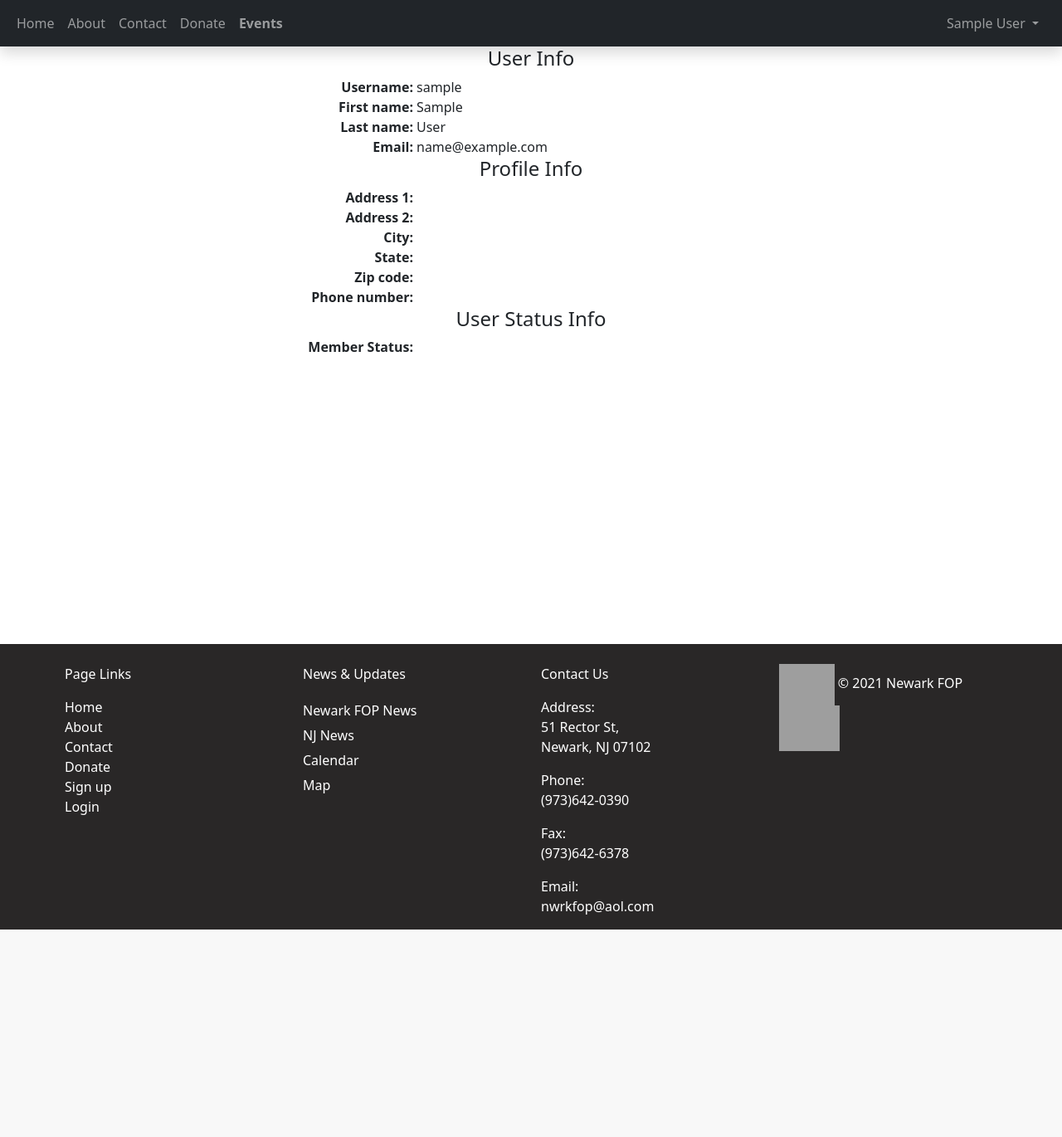
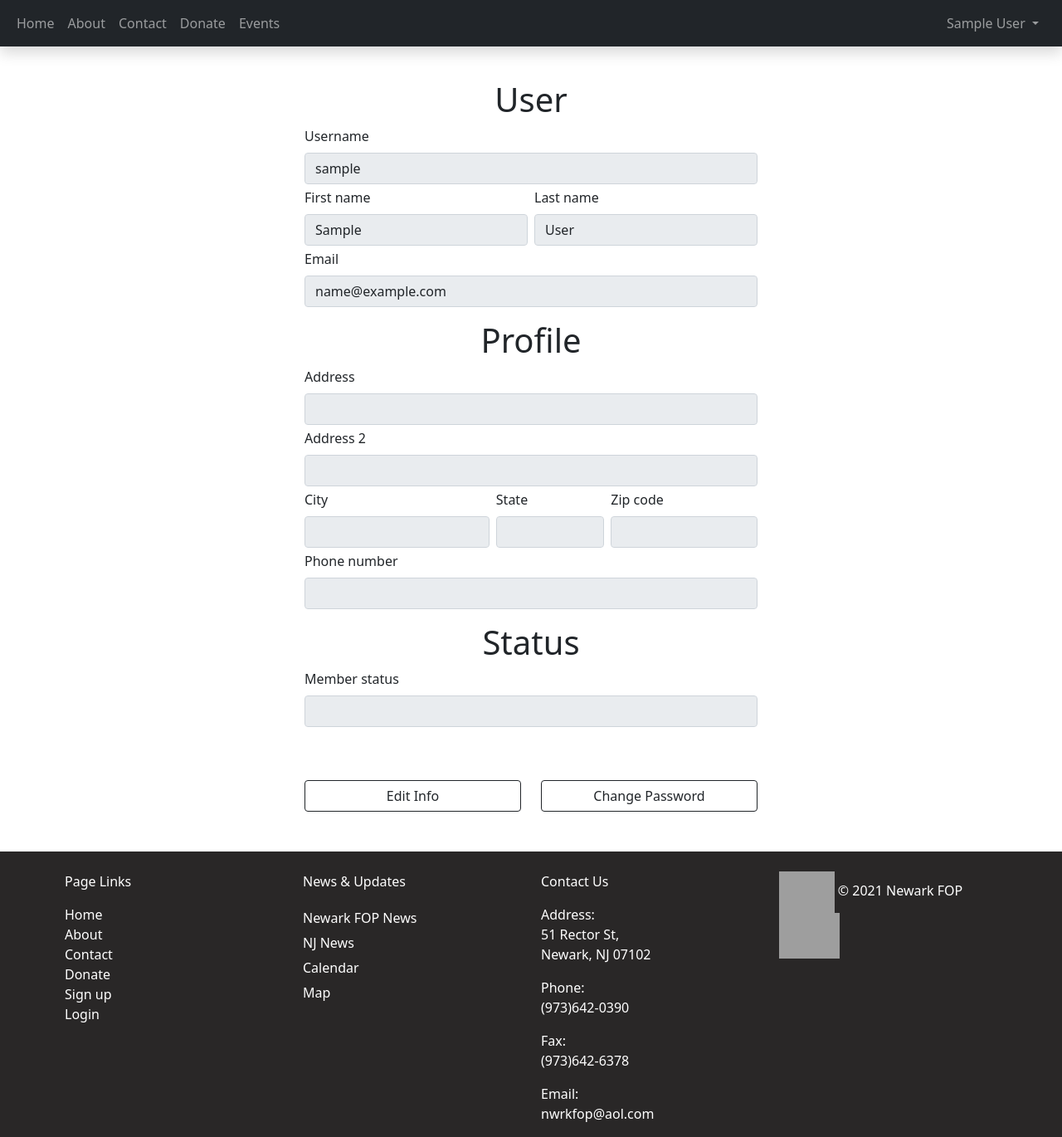
Before and after one commit to gajeraYash/NFOP-app, a Django app: page /member in a window 1280 px wide. Shown: the whole page at 83% size. Before the commit the page ends 1120 px from the top, so only its background shows below. Run offline with Django 3.2, Linux system fonts and the light colour scheme; the visitor is signed in with stand-in values (Sample User, id 1); parts of the project's set-up code (start-up, migrations or seed data) failed here and were passed over; some libraries are stand-ins or nearby versions; grey boxes are pictures that could not be loaded.

Commit message:
Minor CSS or Design Changes

```diff
--- a/templates/app/member/member.html
+++ b/templates/app/member/member.html
@@ -9,59 +9,92 @@
 <!-- Navbar -->
 {% include "app/partials/navbar.html" with user=user %}
 <section id="home" class="full-background">
-  <div class="container">
+  <div class="container py-4">
+    <div class="row justify-content-center">
+      <div class="col-10 col-md-8 col-lg-6">
         <div class="row text-center">
-      <h4>User Info</h4>
+          <h4 class="pt-3 display-6">User</h4>
         </div>
-    <div class="row g-1 justify-content-center">
-      <div class="col-md-3 text-end"><strong>Username:</strong></div>
-      <div class="col-md-6">{{user.username}}</div>
+        <div class="row">
+          <div class="col">
+            <label for="username_id" class="form-label">Username</label>
+            <input type="text" class="form-control" name="username_read" value="{{user.username}}" id="username_id" readonly >
           </div>
-    <div class="row g-1 justify-content-center">
-      <div class="col-md-3 text-end"><strong>First name:</strong></div>
-      <div class="col-md-6">{{user.first_name}}</div>
         </div>
-    <div class="row g-1 justify-content-center">
-      <div class="col-md-3 text-end"><strong>Last name:</strong></div>
-      <div class="col-md-6">{{user.last_name}}</div>
+        <div class="row g-2 pt-1">
+          <div class="col-md-6">
+            <label for="first_name_id" class="form-label">First name</label>
+            <input type="text" class="form-control" name="first_name_read" value="{{user.first_name}}" id="first_name_id" readonly >
           </div>
-    <div class="row g-1 justify-content-center">
-      <div class="col-md-3 text-end"><strong>Email:</strong></div>
-      <div class="col-md-6">{{user.email}}</div>
+          <div class="col-md-6">
+            <label for="last_name_id" class="form-label">Last name</label>
+            <input type="text" class="form-control" name="last_name_read" value="{{user.last_name}}" id="last_name_id" readonly >
+          </div>
+        </div>
+        <div class="row pt-1">
+          <div class="col">
+            <label for="email_id" class="form-label">Email</label>
+            <input type="email" class="form-control" name="email_read" value="{{user.email}}" id="email_id" readonly >
+          </div>
         </div>
         <div class="row text-center">
-      <h4>Profile Info</h4>
+          <h4 class="pt-3 display-6">Profile</h4>
         </div>
-    <div class="row g-1 justify-content-center">
-      <div class="col-md-3 text-end"><strong>Address 1:</strong></div>
-      <div class="col-md-6">{{user.userprofile.address_1}}</div>
+        <div class="row">
+          <div class="col">
+            <label for="address_1_id" class="form-label">Address</label>
+            <input type="text" class="form-control" name="address_1_read" value="{{user.userprofile.address_1}}" id="address_1_id" readonly >
           </div>
-    <div class="row g-1 justify-content-center">
-      <div class="col-md-3 text-end"><strong>Address 2:</strong></div>
-      <div class="col-md-6">{{user.userprofile.address_2}}</div>
         </div>
-    <div class="row g-1 justify-content-center">
-      <div class="col-md-3 text-end"><strong>City:</strong></div>
-      <div class="col-md-6">{{user.userprofile.city}}</div>
+        <div class="row pt-1">
+          <div class="col">
+            <label for="address_2_id" class="form-label">Address 2</label>
+            <input type="text" class="form-control" name="address_2_read" value="{{user.userprofile.address_2}}" id="address_2_id" readonly >
           </div>
-    <div class="row g-1 justify-content-center">
-      <div class="col-md-3 text-end"><strong>State:</strong></div>
-      <div class="col-md-6">{{user.userprofile.state}}</div>
         </div>
-    <div class="row g-1 justify-content-center">
-      <div class="col-md-3 text-end"><strong>Zip code:</strong></div>
-      <div class="col-md-6">{{user.userprofile.zip_code}}</div>
+        <div class="row pt-1 g-2">
+          <div class="col-md-5">
+            <label for="city_id" class="form-label">City</label>
+            <input type="text" class="form-control" name="city_read" value="{{user.userprofile.city}}" id="city_id" readonly >
           </div>
-    <div class="row g-1 justify-content-center">
-      <div class="col-md-3 text-end"><strong>Phone number:</strong></div>
-      <div class="col-md-6">{{user.userprofile.phone_number}}</div>
+          <div class="col-md-3">
+            <label for="state_id" class="form-label">State</label>
+            <input type="text" class="form-control" name="state_read" value="{{user.userprofile.state}}" id="state_id" readonly >
+          </div>
+          <div class="col-md-4">
+            <label for="zip_code_id" class="form-label">Zip code</label>
+            <input type="text" class="form-control" name="zip_code_read" value="{{user.userprofile.zip_code}}" id="zip_code_id" readonly >
+          </div>
+        </div>
+        <div class="row pt-1">
+          <div class="col">
+            <label for="phone_number_id" class="form-label">Phone number</label>
+            <input type="text" class="form-control" name="phone_number_read" value="{{user.userprofile.phone_number}}" id="phone_number_id" readonly >
+          </div>
         </div>
         <div class="row text-center">
-      <h4>User Status Info</h4>
+          <h4 class="pt-3 display-6">Status</h4>
         </div>
-    <div class="row g-1 justify-content-center">
-      <div class="col-md-3 text-end"><strong>Member Status:</strong></div>
-      <div class="col-md-6">{{user.userstatus.get_status_display}}</div>
+        <div class="row">
+          <div class="col">
+            <label for="userstatus_id" class="form-label">Member status</label>
+            <input type="text" class="form-control" name="userstatus_read" value="{{user.userstatus.get_status_display}}"
+              readonly id="userstatus_id">
+          </div>
+        </div>
+        <div class="row g-4 py-4 mt-3">
+          <div class="col-md-6">
+            <div class="d-grid mx-auto">
+              <a href="{% url 'app:edit_member' %}" class="btn btn-outline-dark">Edit Info</a>
+            </div>
+          </div>
+          <div class="col-md-6">
+            <div class="d-grid mx-auto">
+              <a href="#" class="btn btn-outline-dark">Change Password</a>
+            </div>
+          </div>
+        </div>
+      </div>
     </div>
   </div>
 </section>
--- a/templates/app/partials/navbar.html
+++ b/templates/app/partials/navbar.html
@@ -23,7 +23,7 @@
                     <a class="nav-link" href="{% url 'app:donate' %}">Donate</a>
                 </li>
                 <li class="nav-item">
-                    <a class="nav-link" href="{% url 'app:events' %}"><b>Events</b></a>
+                    <a class="nav-link" href="{% url 'app:events' %}">Events</a>
                 </li>
 
             </ul>
```
Also changed, not shown: templates/app/contact.html (+7 -10 lines), templates/app/donate.html (+5 -4 lines), templates/app/events.html (+6 -22 lines). Lines whose indentation alone changed are shown as unchanged.
